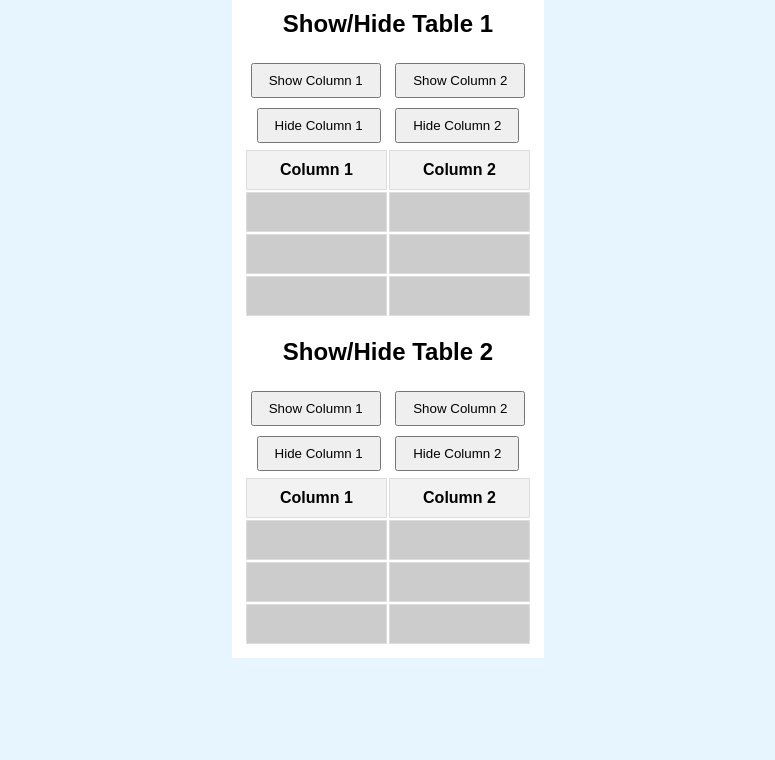
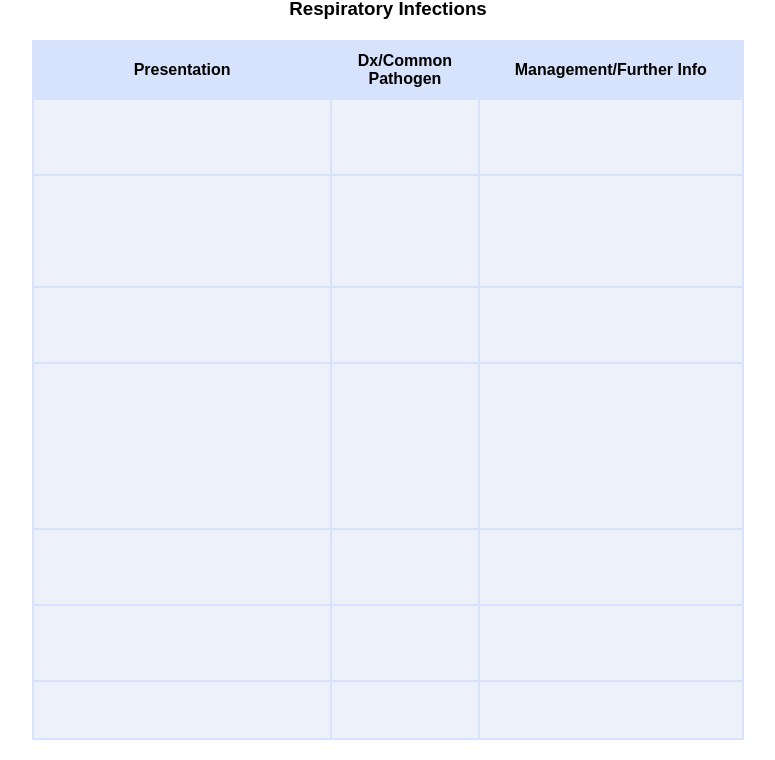
Before and after one commit to feathergames/feathergames.github.io, a plain HTML site: page revisionresource.html in a window 1280 px wide. Shown: the part 82-842 px from the top of the page, without its empty margins (252-1027 px from the left). Before the commit the page ends 800 px from the top, so only its background shows below. Drawn offline with Linux system fonts and the light colour scheme.

Commit message:
Update revisionresource.html
Total rewrite

```diff
--- a/revisionresource.html
+++ b/revisionresource.html
@@ -6,141 +6,80 @@
 <title>Revision Resource</title>
 <style>
 	body {
-		font-family: sans-serif;
-		text-align: center;
-		background: #e6f5ff;
-		margin: 0px;
-		padding: 0px;
-		height: 100%;
+		text-align:center;
+		font-family:sans-serif;
+		margin: auto;
+		width: 100%;
+		max-width: 80ch;
+		margin: 20px auto;
 	}
-
-	.box {
-		max-width: 80%;
-		width: fit-content;
-		margin-left: auto;
-		margin-right: auto;
-		height: 100%;
-		background: white;
-		padding: 12px;
-	}
-
 	table {
 		width: 100%;
-        margin: auto;
+		margin: 20px auto;
+		border-collapse: collapse;
 	}
 	th, td {
-        border: 1px solid #ddd;
+		border: 2px solid #d7e3fc;
 		padding: 10px;
 		text-align: center;
 		cursor: pointer;
 	}
 	th {
-        background-color: #f2f2f2;
+		background-color: #d7e3fc;
 	}
-    /* Hidden cell content */
-    .hidden {
-        background-color: #ccc;
+	#table-container td {
+		background-color: #edf2fa;
 		color: transparent;
 	}
-    .hidden:hover {
-        background-color: #bbb;
+	#table-container td.hidden {
+		background-color: #edf2fa;
+		color: transparent;
 	}
-    /* Button styling */
-    .reveal-btn {
-        padding: 8px 16px;
-        margin: 5px;
-        cursor: pointer;
+    #table-container td:not(.hidden) {
+        color: inherit;
     }
 </style>
 </head>
+
 <body>
-<div class="box">
 <h1>Revision Resource</h1>
-<h2>Show/Hide Table 1</h2>
-
-<div>
-<button class="reveal-btn" onclick="toggleColumn('table1', 0, true)">Show Column 1</button>
-<button class="reveal-btn" onclick="toggleColumn('table1', 1, true)">Show Column 2</button><br>
-<button class="reveal-btn" onclick="toggleColumn('table1', 0, false)">Hide Column 1</button>
-<button class="reveal-btn" onclick="toggleColumn('table1', 1, false)">Hide Column 2</button>
+<div id="table-container">
+<h3>Respiratory Infections</h3>
+<table>
+<thead><tr><th>Presentation</th><th>Dx/Common Pathogen</th><th>Management/Further Info</th></tr></thead>
+<tbody>
+<tr><td>3-6months. Up to 2 years age. Coryzal prodrome, then cough/tachypnoea/wheeze/crackles.</td><td>Bronchiolitis. RSV</td><td>Admit if: Apnoea, PO2 below 90, inadequate feed, significant resp distress</td></tr>
+<tr><td>Barking cough. Coryzal prodrome. Stridor.</td><td>Croup. Parainfluenza Virus</td><td>Mild: No stridor. Stridor/sternal/costal recession at rest. Severe: +agitation. Admit moderate and up. 0.15mg dexamethasone (any severity).</td></tr>
+<tr><td>Inspiratory whoop. Post tussive vomit. Acute cough >14 days. Apnoeic attacks.</td><td>Whooping cough. Bordatella Pertussis</td><td>Notifiable disease. Macrolide/co-trimoxazole.</td></tr>
+<tr><td>CAP</td><td>Strep pneumoniae most common. Also haemophilus influenzae. Staph aureus if following flu.</td><td></td></tr>
+<tr><td>Flu. Dry cough. Haemolytic anaemia. Erythema Multiforme.</td><td>mycoplasma pneumoniae</td><td>Atypical pneumonia. Typically nucleic acid amplification/serology/culture</td></tr>
+<tr><td>Cough. Deranged LFTs. Lymphopaenia. Hyponatraemia. Air conditioning systems.</td><td>Legionella</td><td>Atypical pneumonia. Urine antigen/PCR.</td></tr>
+<tr><td>Pneumonia in a HIV patient. Exertional dyspnoea, less chest signs.</td><td>Pneumocystis Jirovecii (fungus)</td><td>co-trimoxazole</td></tr>
+</tbody>
+</table>
 </div>
 
-<table id="table1">
-    <thead>
-        <tr>
-            <th onclick="toggleColumn('table1', 0, true)">Column 1</th>
-            <th onclick="toggleColumn('table1', 1, true)">Column 2</th>
-        </tr>
-    </thead>
-    <tbody>
-        <tr>
-            <td class="hidden" onclick="revealCell(this)">Cell 1A</td>
-            <td class="hidden" onclick="revealCell(this)">Cell 2A</td>
-        </tr>
-        <tr>
-            <td class="hidden" onclick="revealCell(this)">Cell 1B</td>
-            <td class="hidden" onclick="revealCell(this)">Cell 2B</td>
-        </tr>
-        <tr>
-            <td class="hidden" onclick="revealCell(this)">Cell 1C</td>
-            <td class="hidden" onclick="revealCell(this)">Cell 2C</td>
-        </tr>
-    </tbody>
-</table>
+<script>
+	document.addEventListener("DOMContentLoaded", () => {
+		const container = document.getElementById("table-container");
+		container.querySelectorAll("td").forEach(cell => cell.classList.add("hidden"));
+		container.querySelectorAll("th").forEach(header => {
+			header.onclick = () => {
+				const table = header.closest("table");
+				const colIndex = Array.from(header.parentNode.children).indexOf(header);
+				table.querySelectorAll("tbody tr").forEach(row => {
+					const cell = row.cells[colIndex];
+					cell.classList.toggle("hidden");
+				});
+			};
+		});
 
-<h2>Show/Hide Table 2</h2>
-
-<!-- Reveal/Hide buttons specific to Table 2 -->
-<div>
-<button class="reveal-btn" onclick="toggleColumn('table2', 0, true)">Show Column 1</button>
-<button class="reveal-btn" onclick="toggleColumn('table2', 1, true)">Show Column 2</button><br>
-<button class="reveal-btn" onclick="toggleColumn('table2', 0, false)">Hide Column 1</button>
-<button class="reveal-btn" onclick="toggleColumn('table2', 1, false)">Hide Column 2</button>
-</div>
-
-<table id="table2">
-    <thead>
-        <tr>
-            <th onclick="toggleColumn('table2', 0, true)">Column 1</th>
-            <th onclick="toggleColumn('table2', 1, true)">Column 2</th>
-        </tr>
-    </thead>
-    <tbody>
-        <tr>
-            <td class="hidden" onclick="revealCell(this)">Cell 1A</td>
-            <td class="hidden" onclick="revealCell(this)">Cell 2A</td>
-        </tr>
-        <tr>
-            <td class="hidden" onclick="revealCell(this)">Cell 1B</td>
-            <td class="hidden" onclick="revealCell(this)">Cell 2B</td>
-        </tr>
-        <tr>
-            <td class="hidden" onclick="revealCell(this)">Cell 1C</td>
-            <td class="hidden" onclick="revealCell(this)">Cell 2C</td>
-        </tr>
-    </tbody>
-</table>
-
-<script>
-    // Function to show or hide an entire column within a specific table
-    function toggleColumn(tableId, colIndex, show) {
-        const table = document.getElementById(tableId);
-        const rows = table.querySelectorAll("tbody tr");
-        rows.forEach(row => {
-            const cell = row.cells[colIndex];
-            if (show) {
-                cell.classList.remove("hidden"); // Reveal column
-            } else {
-                cell.classList.add("hidden"); // Hide column
-            }
+		container.querySelectorAll("td").forEach(cell => {
+			cell.onclick = () => {
+				cell.classList.toggle("hidden");
+			};
 		});
-    }
-
-    // Function to reveal a single cell
-    function revealCell(cell) {
-        cell.classList.remove("hidden");
-    }
+	});
 </script>
-</div>
 </body>
 </html>
```
Lines whose indentation alone changed are shown as unchanged.
